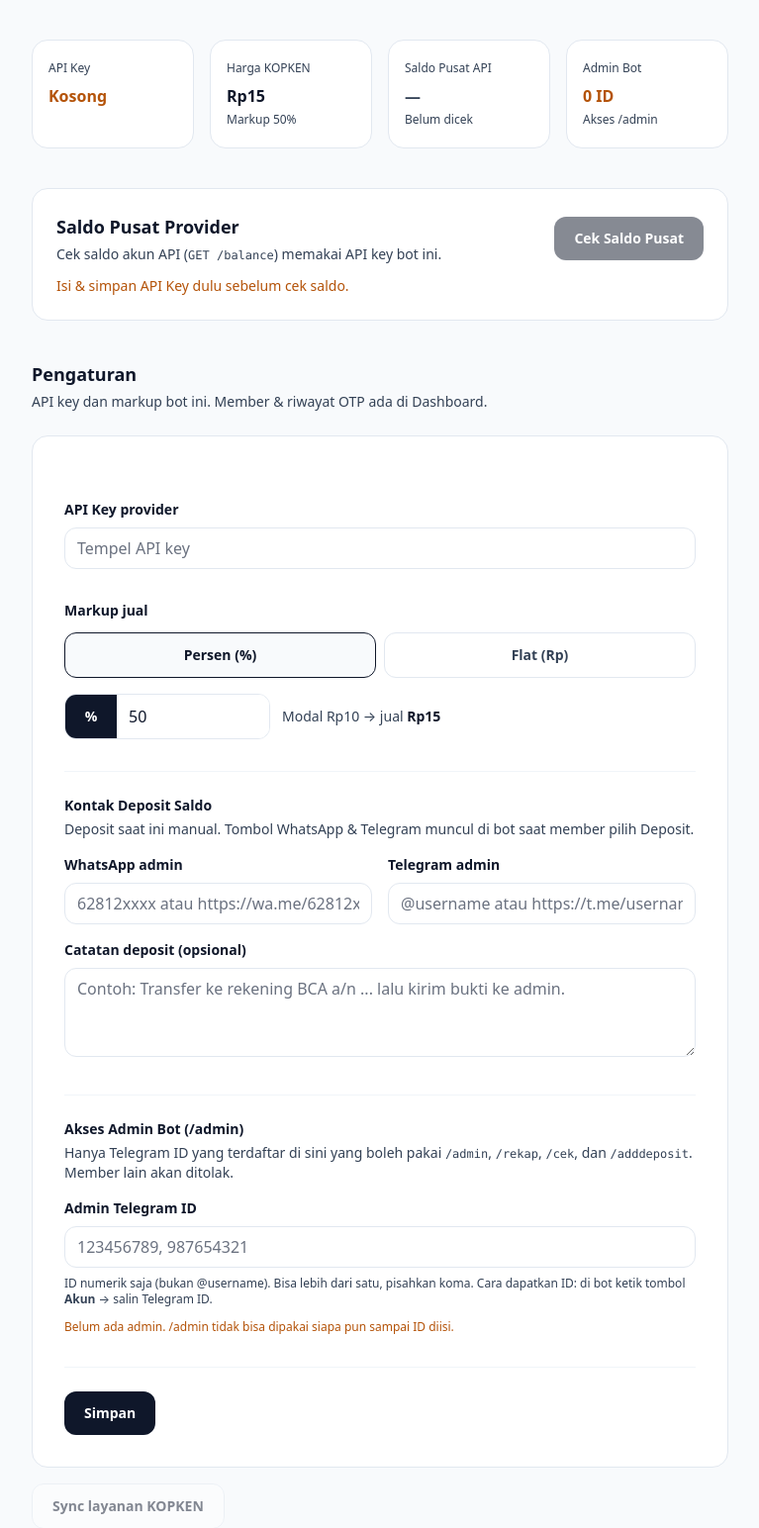
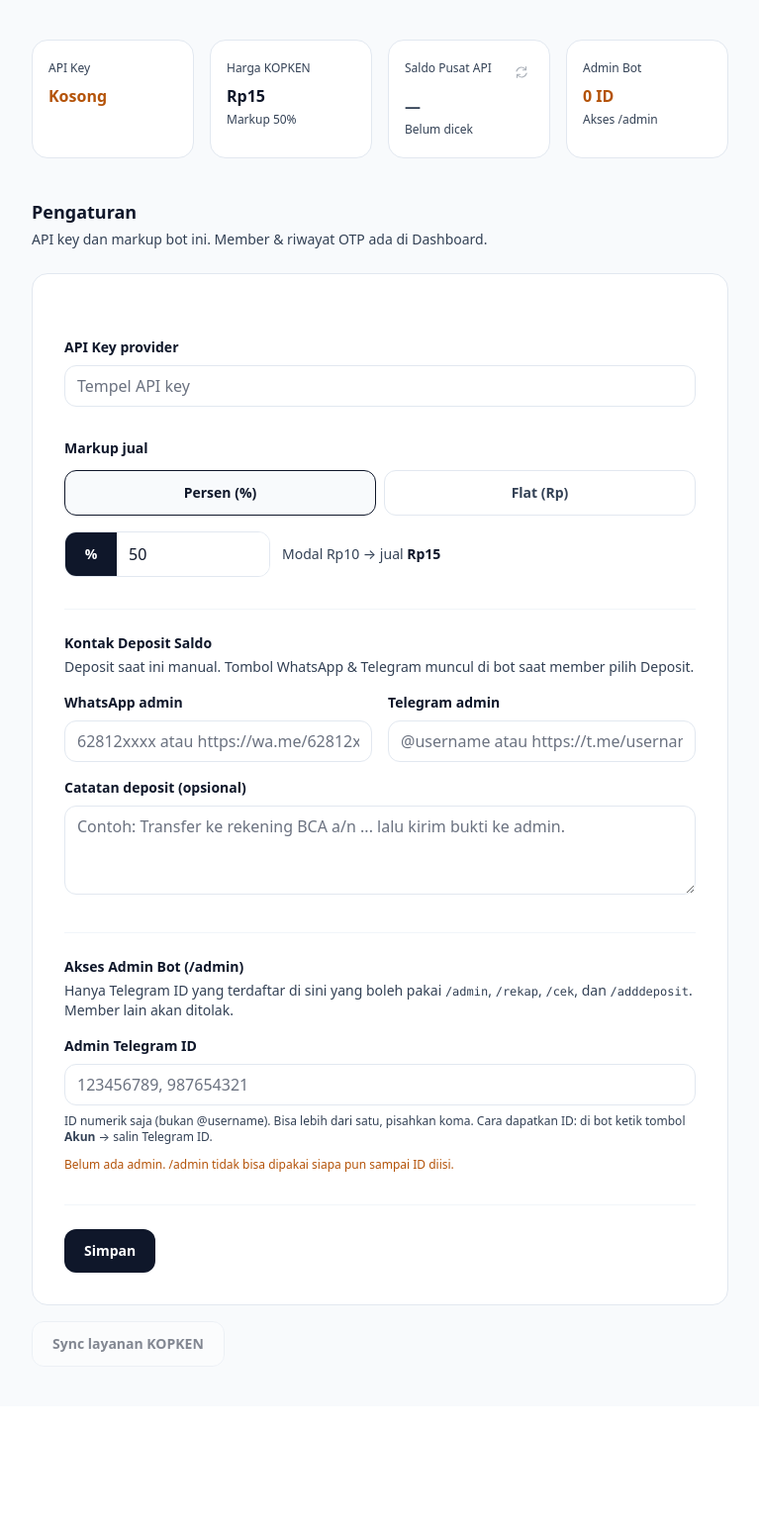
Before and after one commit to bgsdtyo/sewabot, a Laravel app: page /bots/1 in a window 1280 px wide. Shown: the part 202-1746 px from the top of the page at 99% size, without its empty margins (256-1023 px from the left). After the commit the page ends 1583 px from the top, so only its background shows below. Run offline with Laravel 12, Linux system fonts and the light colour scheme; a user stored in the database is signed in; data comes from the database, SQL or seed files in the repository; tables that the repository leaves empty hold one stand-in row (values such as "Sample post"); style sheets or scripts are compiled from the project's sources; some web fonts are replaced.

Commit message:
Persist provider balance and use refresh icon on bot config card.

```diff
--- a/app/Http/Controllers/BotDetailController.php
+++ b/app/Http/Controllers/BotDetailController.php
@@ -104,15 +104,15 @@ class BotDetailController extends Controller
             $balance = (int) ($data['balance'] ?? 0);
             $currency = (string) ($data['currency'] ?? 'IDR');
 
+            $telegramBot->update([
+                'provider_balance' => $balance,
+                'provider_balance_currency' => $currency,
+                'provider_balance_checked_at' => now(),
+            ]);
+
             return redirect()
                 ->route('bots.show', $telegramBot)
-                ->with('provider_balance', [
-                    'balance' => $balance,
-                    'currency' => $currency,
-                    'formatted' => 'Rp'.number_format($balance, 0, ',', '.'),
-                    'checked_at' => now()->timezone(config('app.timezone'))->format('d M Y H:i'),
-                ])
-                ->with('success', 'Saldo pusat: Rp'.number_format($balance, 0, ',', '.').' '.$currency);
+                ->with('success', 'Saldo pusat diperbarui: Rp'.number_format($balance, 0, ',', '.'));
         } catch (\Throwable $e) {
             return redirect()
                 ->route('bots.show', $telegramBot)
--- a/app/Models/TelegramBot.php
+++ b/app/Models/TelegramBot.php
@@ -15,6 +15,9 @@ class TelegramBot extends Model
         'username',
         'token',
         'otp_api_key',
+        'provider_balance',
+        'provider_balance_currency',
+        'provider_balance_checked_at',
         'otp_markup_type',
         'otp_markup_percent',
         'deposit_whatsapp',
@@ -25,6 +28,14 @@ class TelegramBot extends Model
         'status',
         'notes',
     ];
+
+    protected function casts(): array
+    {
+        return [
+            'provider_balance' => 'integer',
+            'provider_balance_checked_at' => 'datetime',
+        ];
+    }
 
     protected $hidden = [
         'token',
@@ -216,4 +227,13 @@ class TelegramBot extends Model
 
         return $id !== '' && in_array($id, $this->adminTelegramIdList(), true);
     }
+
+    public function formattedProviderBalance(): string
+    {
+        if ($this->provider_balance === null) {
+            return '—';
+        }
+
+        return 'Rp'.number_format((int) $this->provider_balance, 0, ',', '.');
+    }
 }
--- a/resources/views/bots/show.blade.php
+++ b/resources/views/bots/show.blade.php
@@ -46,10 +46,25 @@
                 <p class="mt-1 text-xs text-brand-500">Markup {{ $telegramBot->markupLabel() }}</p>
             </div>
             <div class="rounded-2xl border border-brand-200 bg-white px-4 py-5">
-                <p class="text-xs text-brand-500">Saldo Pusat API</p>
-                @if (session('provider_balance'))
-                    <p class="mt-2 text-base font-extrabold text-emerald-700">{{ session('provider_balance.formatted') }}</p>
-                    <p class="mt-1 text-xs text-brand-500">{{ session('provider_balance.checked_at') }}</p>
+                <div class="flex items-start justify-between gap-2">
+                    <p class="text-xs text-brand-500">Saldo Pusat API</p>
+                    <form method="POST" action="{{ route('bots.provider-balance', $telegramBot) }}">
+                        @csrf
+                        <button type="submit"
+                                title="Refresh saldo pusat"
+                                class="rounded-lg p-1 text-brand-500 hover:bg-brand-50 hover:text-brand-900 disabled:cursor-not-allowed disabled:opacity-40"
+                                @disabled(! filled($telegramBot->otp_api_key))>
+                            <svg xmlns="http://www.w3.org/2000/svg" viewBox="0 0 20 20" fill="currentColor" class="h-4 w-4">
+                                <path fill-rule="evenodd" d="M15.312 11.424a5.5 5.5 0 0 1-9.201 2.466l-.312-.311h2.433a.75.75 0 0 0 0-1.5H4.39a.75.75 0 0 0-.75.75v3.842a.75.75 0 0 0 1.5 0v-2.16l.31.31a7 7 0 0 0 11.712-3.138.75.75 0 0 0-1.449-.39Zm-10.624-2.85a5.5 5.5 0 0 1 9.201-2.466l.312.312H11.77a.75.75 0 0 0 0 1.5h3.842a.75.75 0 0 0 .75-.75V3.328a.75.75 0 1 0-1.5 0V5.49l-.31-.31A7 7 0 0 0 3.04 8.316a.75.75 0 1 0 1.45.39Z" clip-rule="evenodd" />
+                            </svg>
+                        </button>
+                    </form>
+                </div>
+                @if ($telegramBot->provider_balance !== null)
+                    <p class="mt-2 text-base font-extrabold text-emerald-700">{{ $telegramBot->formattedProviderBalance() }}</p>
+                    <p class="mt-1 text-xs text-brand-500">
+                        {{ $telegramBot->provider_balance_checked_at?->timezone(config('app.timezone'))->format('d M Y H:i') ?? '-' }}
+                    </p>
                 @else
                     <p class="mt-2 text-base font-extrabold text-brand-500">—</p>
                     <p class="mt-1 text-xs text-brand-500">Belum dicek</p>
@@ -69,28 +84,6 @@
                 {{ $message }}
             </div>
         @enderror
-
-        <section class="rounded-2xl border border-brand-200 bg-white p-5 sm:p-6">
-            <div class="flex flex-col gap-4 sm:flex-row sm:items-center sm:justify-between">
-                <div>
-                    <h2 class="text-lg font-extrabold text-brand-900">Saldo Pusat Provider</h2>
-                    <p class="mt-1 text-sm text-brand-500">
-                        Cek saldo akun API (<code class="text-xs">GET /balance</code>) memakai API key bot ini.
-                    </p>
-                </div>
-                <form method="POST" action="{{ route('bots.provider-balance', $telegramBot) }}">
-                    @csrf
-                    <button type="submit"
-                            class="w-full rounded-xl bg-brand-900 px-5 py-3 text-sm font-semibold text-white hover:bg-brand-700 disabled:cursor-not-allowed disabled:opacity-50 sm:w-auto"
-                            @disabled(! filled($telegramBot->otp_api_key))>
-                        Cek Saldo Pusat
-                    </button>
-                </form>
-            </div>
-            @if (! filled($telegramBot->otp_api_key))
-                <p class="mt-3 text-sm text-amber-700">Isi & simpan API Key dulu sebelum cek saldo.</p>
-            @endif
-        </section>
 
         <section>
             <h2 class="text-lg font-extrabold text-brand-900">Pengaturan</h2>
```
Also changed, not shown: database/migrations/2026_08_15_000015_add_provider_balance_to_telegram_bots.php (added).
